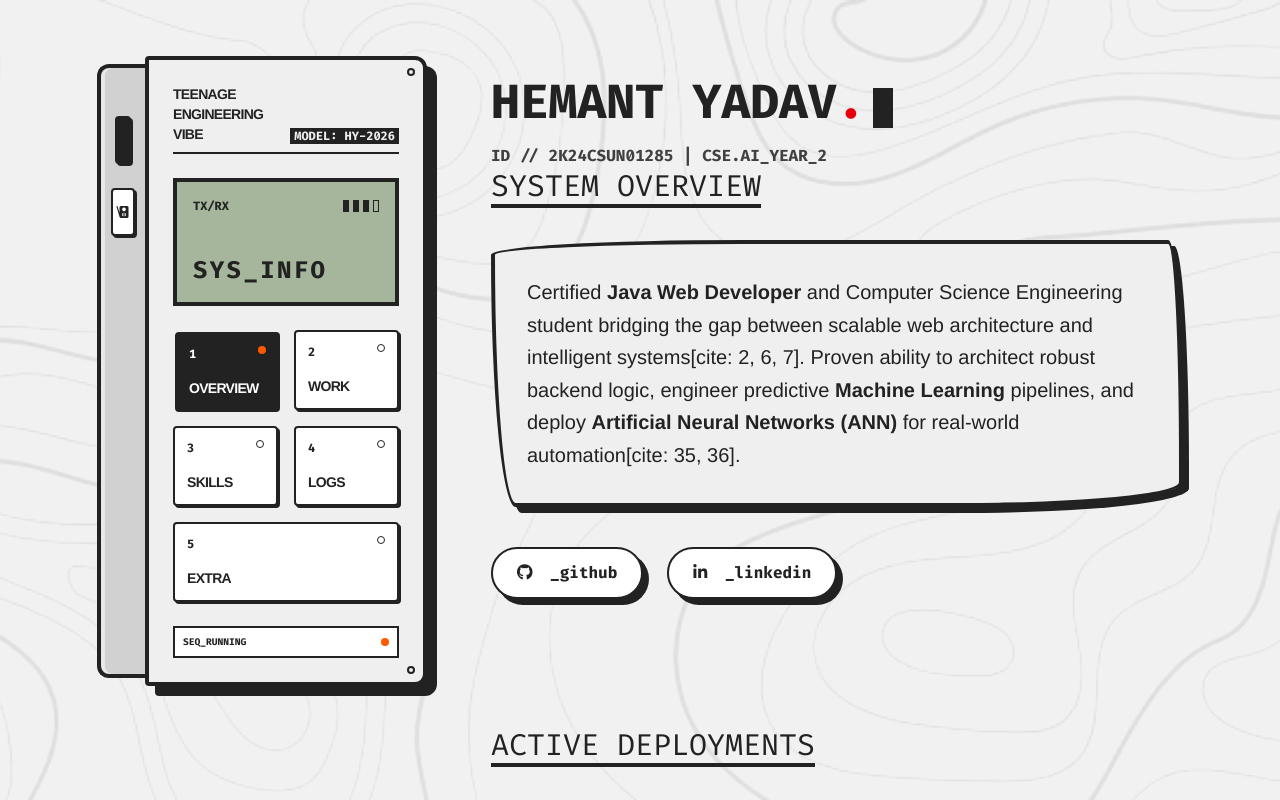
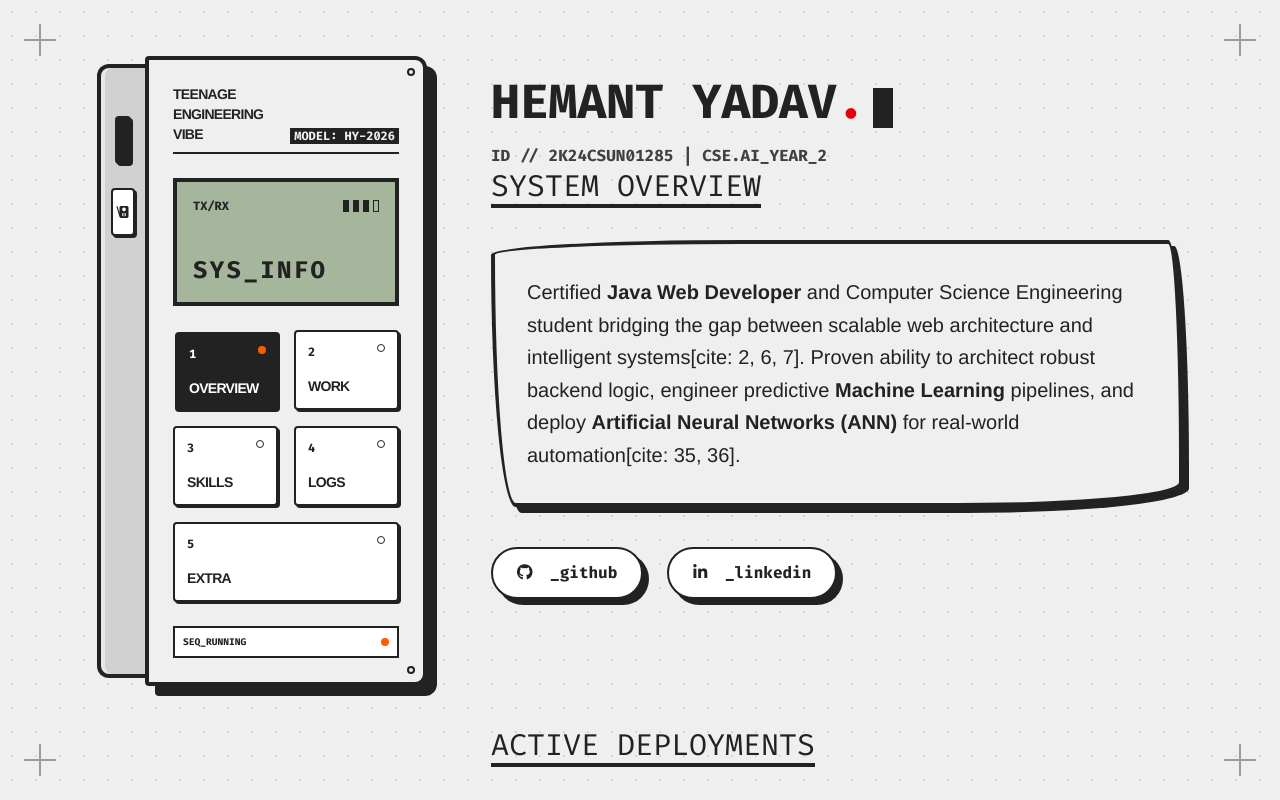
Before and after one commit to hemantydv06/e-ink-portfolio, a React (Vite) app: page / in a window 1280 px wide. Shown: the top 800 px of the page. Built offline with nearby package versions, Linux system fonts and the light colour scheme.

Commit message:
Engineered procedural hardware dot matrix background with registration marks

```diff
--- a/src/App.jsx
+++ b/src/App.jsx
@@ -55,28 +55,47 @@ const App = () => {
   };
 
   return (
-    <div className="relative flex justify-center min-h-screen">
+    <div className="relative flex justify-center min-h-screen bg-eink-bg overflow-hidden">
 
-      <div
-        className="fixed inset-0 w-full h-full bg-cover bg-center bg-no-repeat opacity-15 grayscale contrast-150 -z-10 pointer-events-none"
-        style={{ backgroundImage: "url('/topo-bg.jpg')" }}
-      />
+      {/* === PROCEDURAL DOT MATRIX BACKGROUND === */}
+      <div className="fixed inset-0 w-full h-full bg-dot-matrix opacity-[0.12] pointer-events-none z-0"></div>
 
-      {/* Grid tightened to exact original 3D width to prevent text overlap */}
-      <div className="grid grid-cols-1 md:grid-cols-[330px_1fr] md:gap-16 max-w-[1150px] w-full px-8 py-14">
+      {/* === MECHANICAL REGISTRATION MARKS (Viewport Corners) === */}
+      {/* Top Left */}
+      <div className="fixed top-6 left-6 w-8 h-8 pointer-events-none z-0 opacity-40">
+        <div className="absolute top-1/2 left-0 w-full h-[2px] bg-eink-ink -translate-y-1/2"></div>
+        <div className="absolute left-1/2 top-0 w-[2px] h-full bg-eink-ink -translate-x-1/2"></div>
+      </div>
+      {/* Top Right */}
+      <div className="fixed top-6 right-6 w-8 h-8 pointer-events-none z-0 opacity-40">
+        <div className="absolute top-1/2 left-0 w-full h-[2px] bg-eink-ink -translate-y-1/2"></div>
+        <div className="absolute left-1/2 top-0 w-[2px] h-full bg-eink-ink -translate-x-1/2"></div>
+      </div>
+      {/* Bottom Left */}
+      <div className="fixed bottom-6 left-6 w-8 h-8 pointer-events-none z-0 opacity-40 md:block hidden">
+        <div className="absolute top-1/2 left-0 w-full h-[2px] bg-eink-ink -translate-y-1/2"></div>
+        <div className="absolute left-1/2 top-0 w-[2px] h-full bg-eink-ink -translate-x-1/2"></div>
+      </div>
+      {/* Bottom Right */}
+      <div className="fixed bottom-6 right-6 w-8 h-8 pointer-events-none z-0 opacity-40 md:block hidden">
+        <div className="absolute top-1/2 left-0 w-full h-[2px] bg-eink-ink -translate-y-1/2"></div>
+        <div className="absolute left-1/2 top-0 w-[2px] h-full bg-eink-ink -translate-x-1/2"></div>
+      </div>
+
+      {/* Main Grid */}
+      <div className="grid grid-cols-1 md:grid-cols-[330px_1fr] md:gap-16 max-w-[1150px] w-full px-8 py-14 z-10">
         <NokiaSidebar activeSection={activeSection} isDesktop={true} />
         <CanvasSections activeSection={activeSection} />
       </div>
 
+      {/* Rocket Launch Button */}
       <div
         className={`fixed bottom-6 right-6 md:bottom-10 md:right-10 z-50 transition-all duration-500 ${
           showTopBtn ? 'opacity-100 translate-y-0 pointer-events-auto' : 'opacity-0 translate-y-10 pointer-events-none'
         }`}
       >
         <div className="relative flex items-center justify-center">
-
           <div className="absolute -inset-1.5 bg-te-orange opacity-40 blur-md rounded-lg animate-pulse pointer-events-none z-0"></div>
-
           <button
             onClick={handleScrollToTop}
             className={`hardware-btn relative z-10 w-14 h-14 !p-0 flex flex-col items-center justify-center gap-1.5 ${isLaunching ? 'animate-rocket' : ''}`}
--- a/src/index.css
+++ b/src/index.css
@@ -102,3 +102,10 @@
 .animate-wind-1 { animation: windLine 0.4s ease-out forwards; }
 .animate-wind-2 { animation: windLine 0.5s ease-out 0.05s forwards; }
 .animate-wind-3 { animation: windLine 0.45s ease-out 0.1s forwards; }
+
+/* --- HARDWARE DRAFTING BACKGROUND --- */
+.bg-dot-matrix {
+  background-image: radial-gradient(var(--color-eink-ink) 1.5px, transparent 1.5px);
+  background-size: 24px 24px;
+  background-position: 0 0;
+}
```
